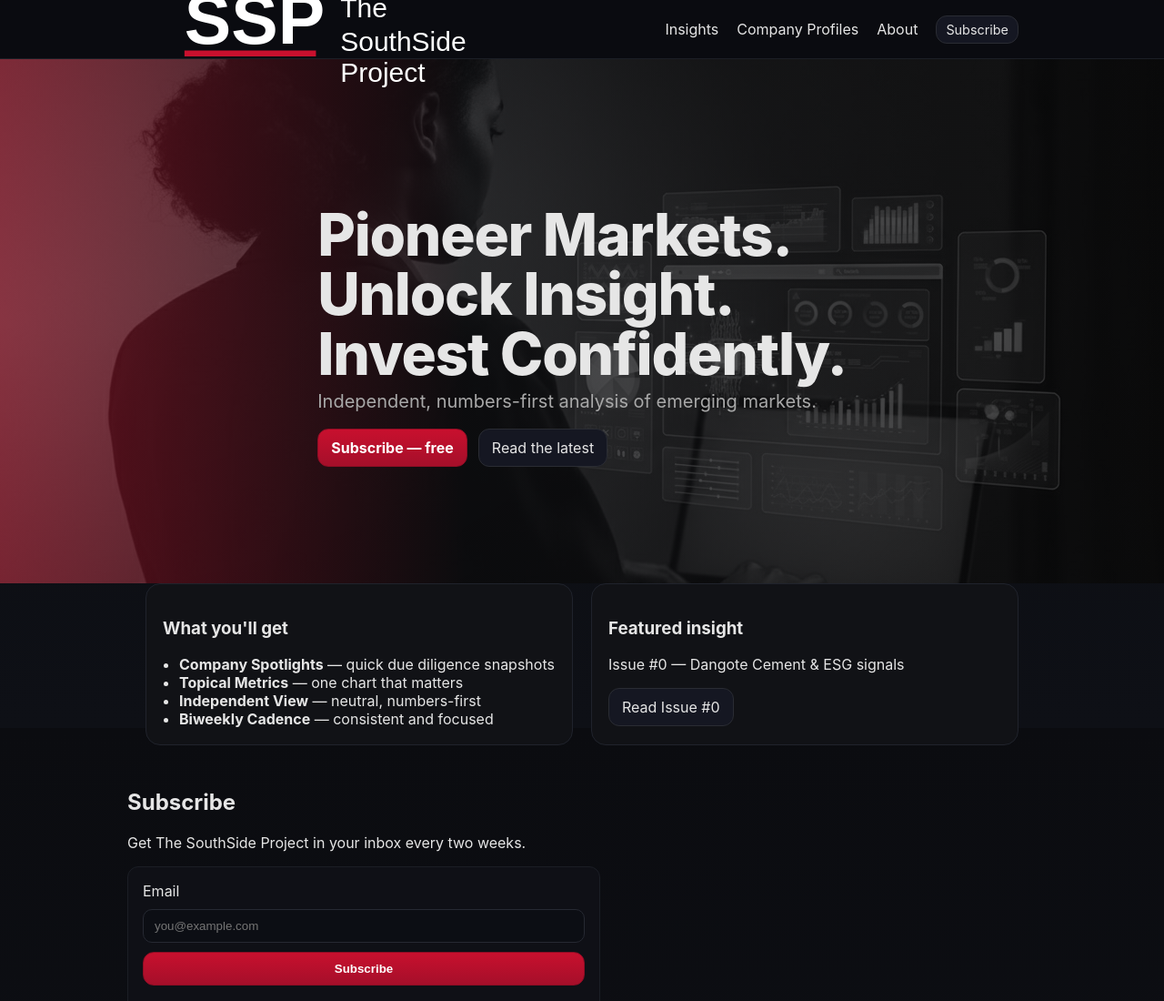
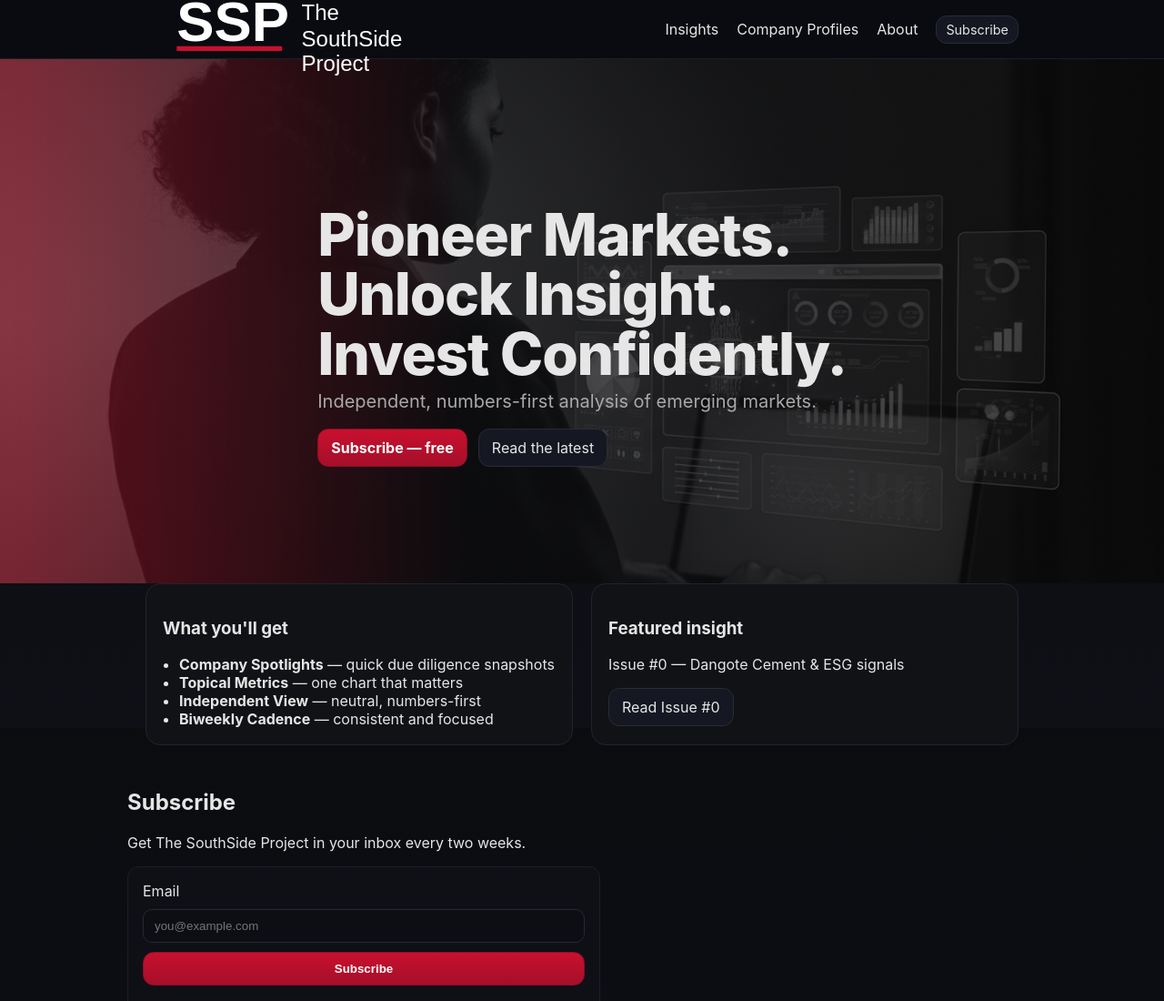
Before and after one commit to TariMusa/southsideproject.github.io, a plain HTML site: page index.html in a window 1280 px wide. Shown: the top 1100 px of the page at 91% size. Drawn offline with Linux system fonts and the light colour scheme.

Commit message:
Update index.html

```diff
--- a/index.html
+++ b/index.html
@@ -22,7 +22,7 @@
 <a class="brand" href="/southsideproject.github.io/">
   <img src="/southsideproject.github.io/assets/southside-logo.svg?v=3"
        alt="The SouthSide Project"
-       height="150">
+       height="120">
 </a>
     <nav class="nav" id="nav">
       <a href="/southsideproject.github.io/insights.html">Insights</a>
```
